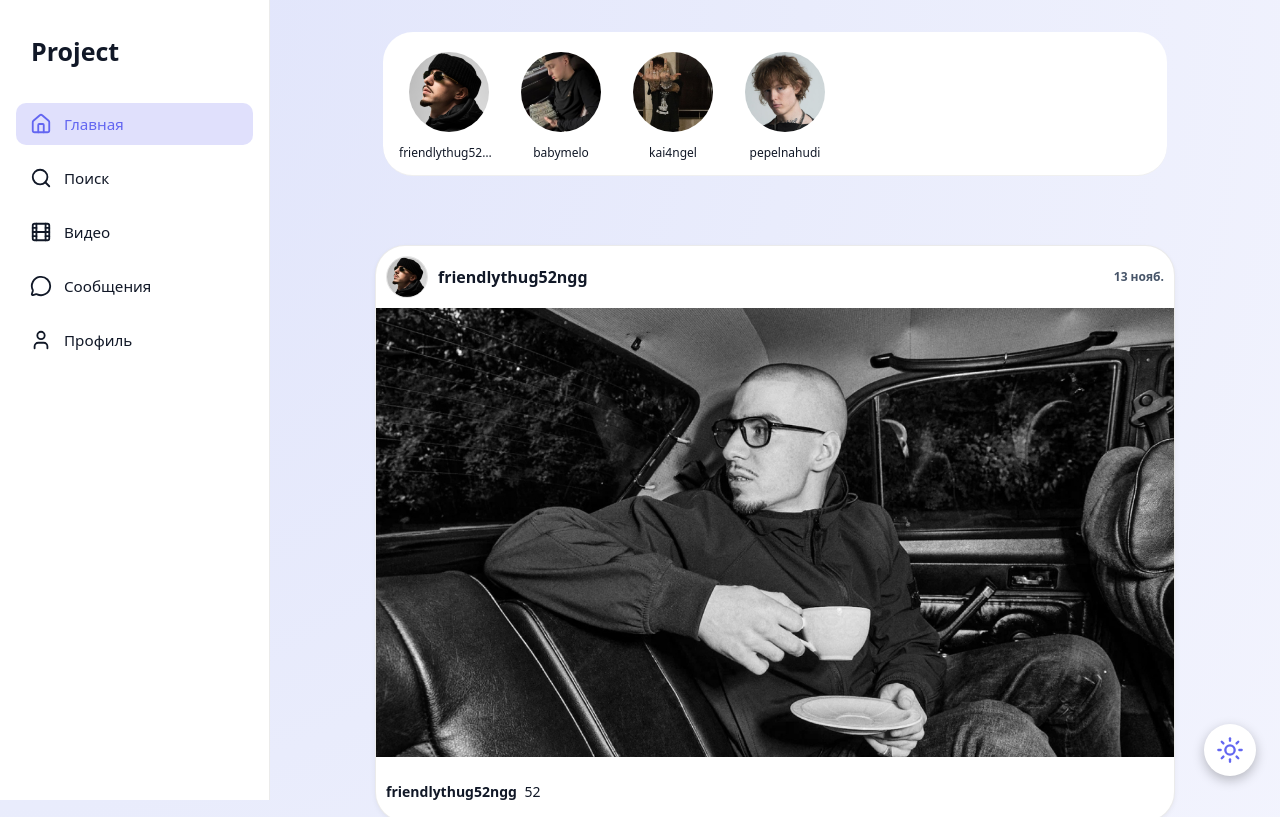
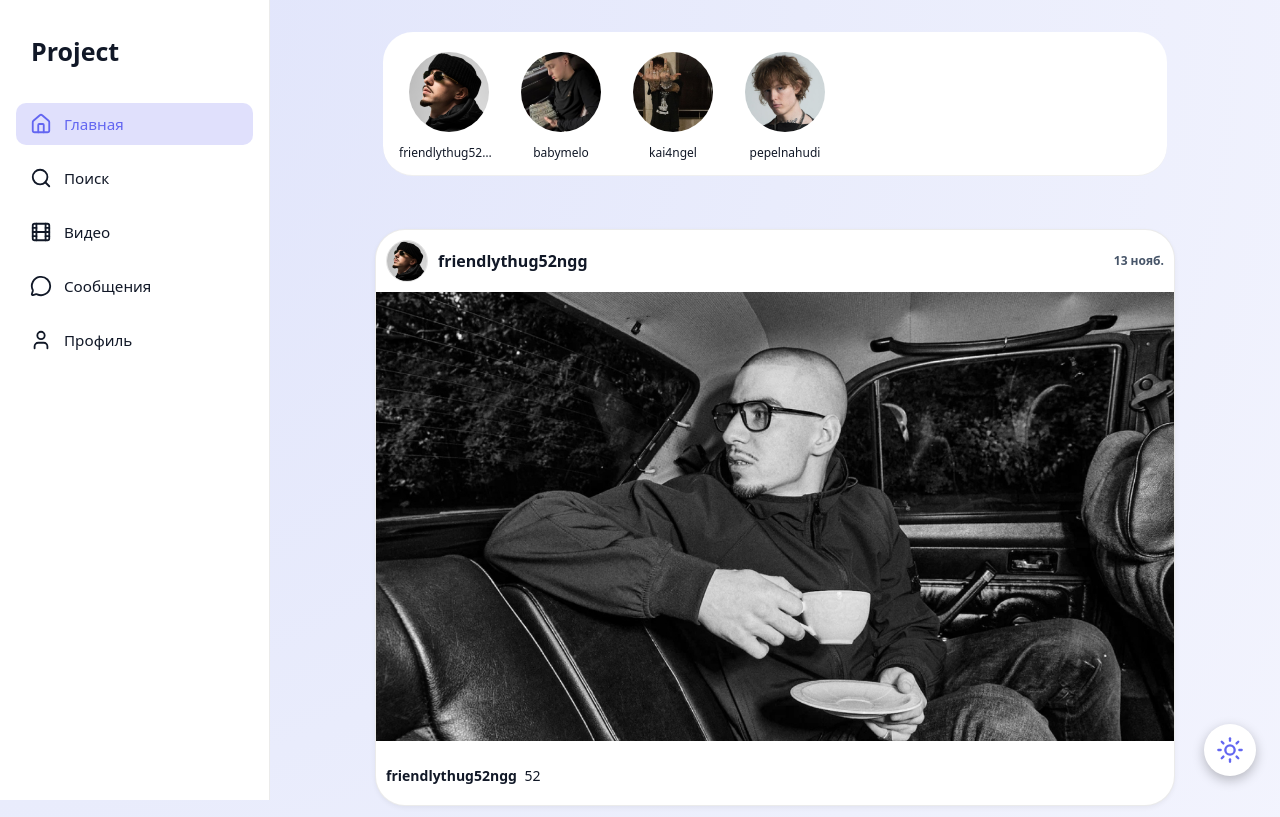
Before and after one commit to younggsad/Project, a Next.js app: page / in a window 1280 px wide. Shown: the top 817 px of the page. Built offline with nearby package versions, Linux system fonts and the light colour scheme.

Commit message:
Добавление 4

```diff
--- a/src/app/Home.module.css
+++ b/src/app/Home.module.css
@@ -1,14 +1,13 @@
 .homePage {
   display: flex;
   flex-direction: column;
-  gap: 2.5rem;
-  max-width: calc(var(--content-width) + 64px); /* чуть больше, чтобы были боковые паддинги */
+  gap: 1.5rem;
+  max-width: calc(var(--content-width) + 64px);
   margin: 0 auto;
   padding: 0 2rem;
   box-sizing: border-box;
 }
 
-/* обёртка сторис — теперь под контентную ширину */
 .stories-wrapper {
   width: var(--content-width);
   max-width: 100%;
@@ -17,7 +16,6 @@
   box-sizing: border-box;
 }
 
-/* feed / посты */
 .feed {
   display: flex;
   flex-direction: column;
@@ -75,7 +73,6 @@
   }
 }
 
-/* Фикс: прижимаем нижнюю панель к низу */
 .homePage {
   min-height: 100vh;
   display: flex;
--- a/src/components/Posts/Post.module.css
+++ b/src/components/Posts/Post.module.css
@@ -5,10 +5,12 @@
   background-color: var(--card-bg);
   overflow: hidden;
   box-shadow: 0 2px 5px rgba(0,0,0,0.05);
-  transition: transform 0.2s ease;
+  transition: transform 0.25s ease;
 }
 
-.post:hover { transform: translateY(-2px); }
+.post:hover {
+  transform: translateY(-2px) scale(1.03);
+}
 
 .postCard, .post {
   width: var(--content-width);
--- a/src/components/Stories/StoryBar.module.css
+++ b/src/components/Stories/StoryBar.module.css
@@ -22,6 +22,14 @@
 
 .storyBar::-webkit-scrollbar {
   display: none;
+}
+
+.storyBar {
+  transition: transform 0.25s ease;
+}
+
+.storyBar:hover {
+  transform: scale(1.03);
 }
 
 .story {
```
